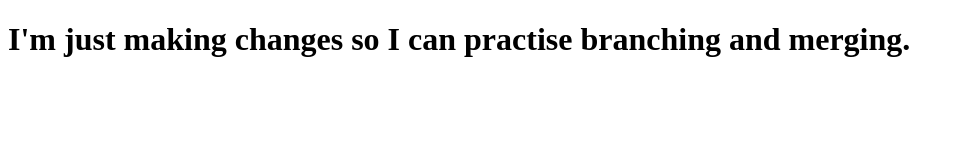
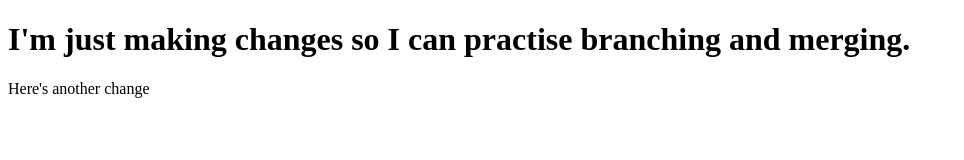
Before and after one commit to FrancesHitchcock/test, a plain HTML site: page index.html in a window 1280 px wide. Shown: the whole page, without its empty margins (0-964 px from the left). Drawn offline with Linux system fonts and the light colour scheme.

Commit message:
addition of paragraph

```diff
--- a/index.html
+++ b/index.html
@@ -7,5 +7,6 @@
   </head>
   <body>
     <h1>I'm just making changes so I can practise branching and merging.</h1>
+    <p>Here's another change</p>
   </body>
 </html>
```
